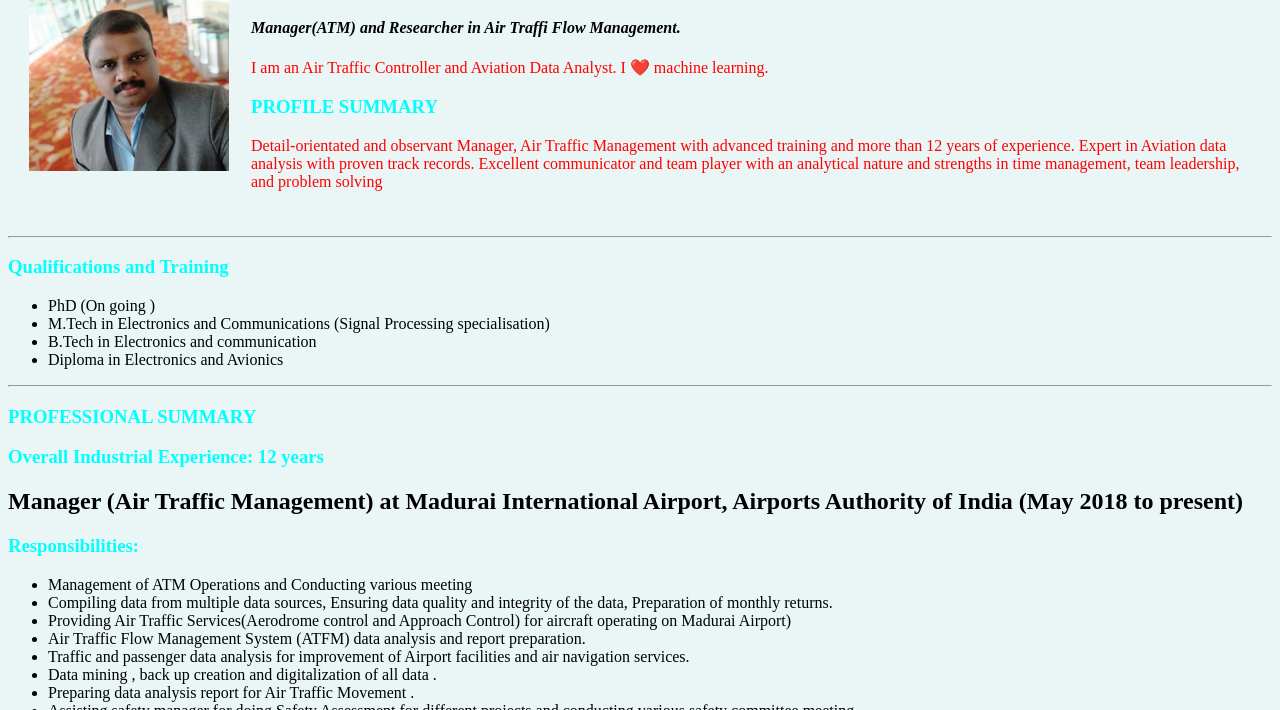
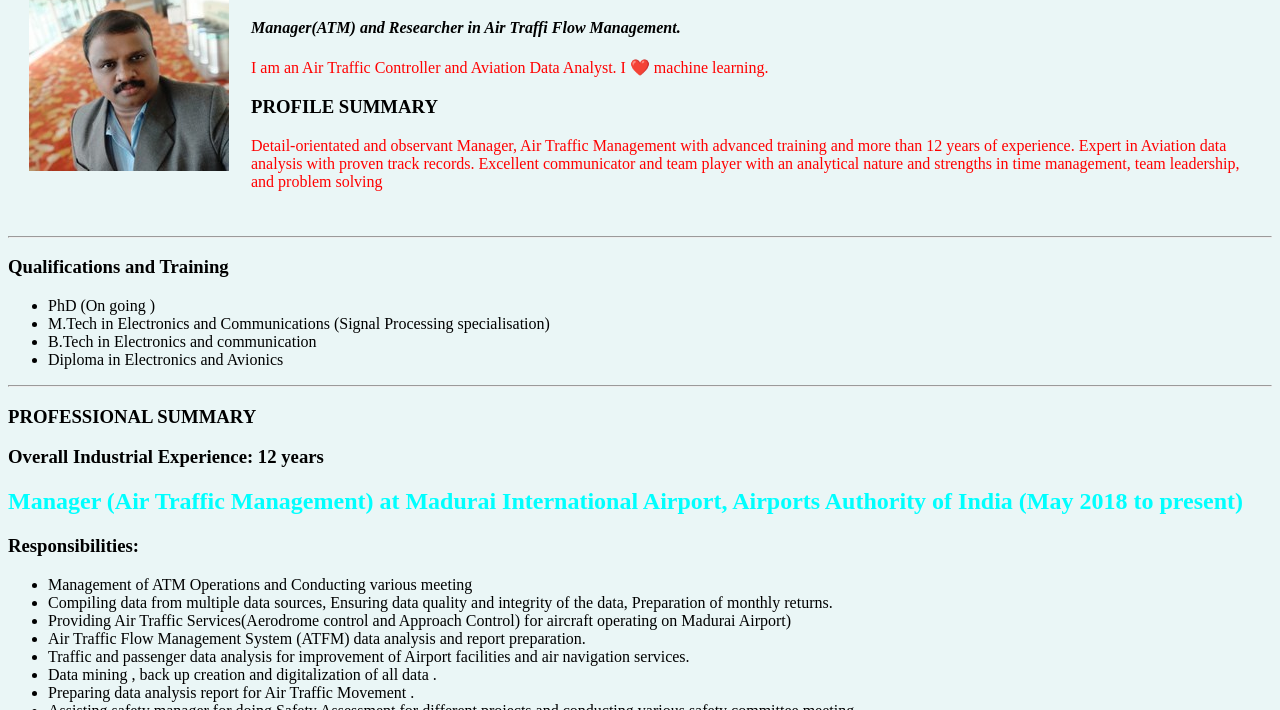
Before and after one commit to deepudev/cv, a plain HTML site: page index.html in a window 1280 px wide. Shown: the part 90-800 px from the top of the page. Drawn offline with Linux system fonts and the light colour scheme.

Commit message:
Update index.html

```diff
--- a/index.html
+++ b/index.html
@@ -6,8 +6,9 @@
      <style>
       body {background-color: #EAF6F6;}
       h1   {color: blue;}
-      h3  {color: #00FFFF;}
-      p    {color: red;}
+      h2  {color: Cyan;}
+      h3  {coloe: Cyan;}
+      p   {color: red;}
      </style>
   </head>
 <body>
```
